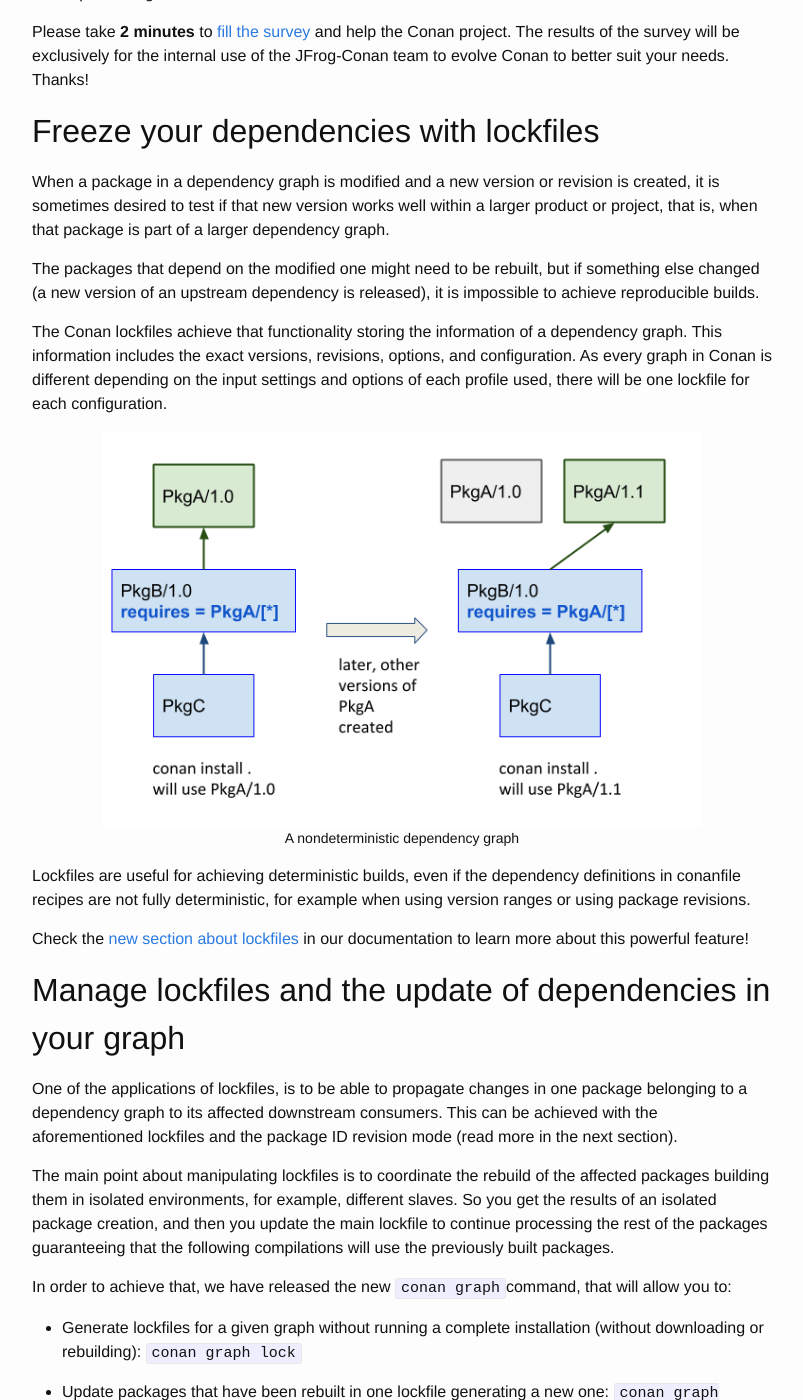
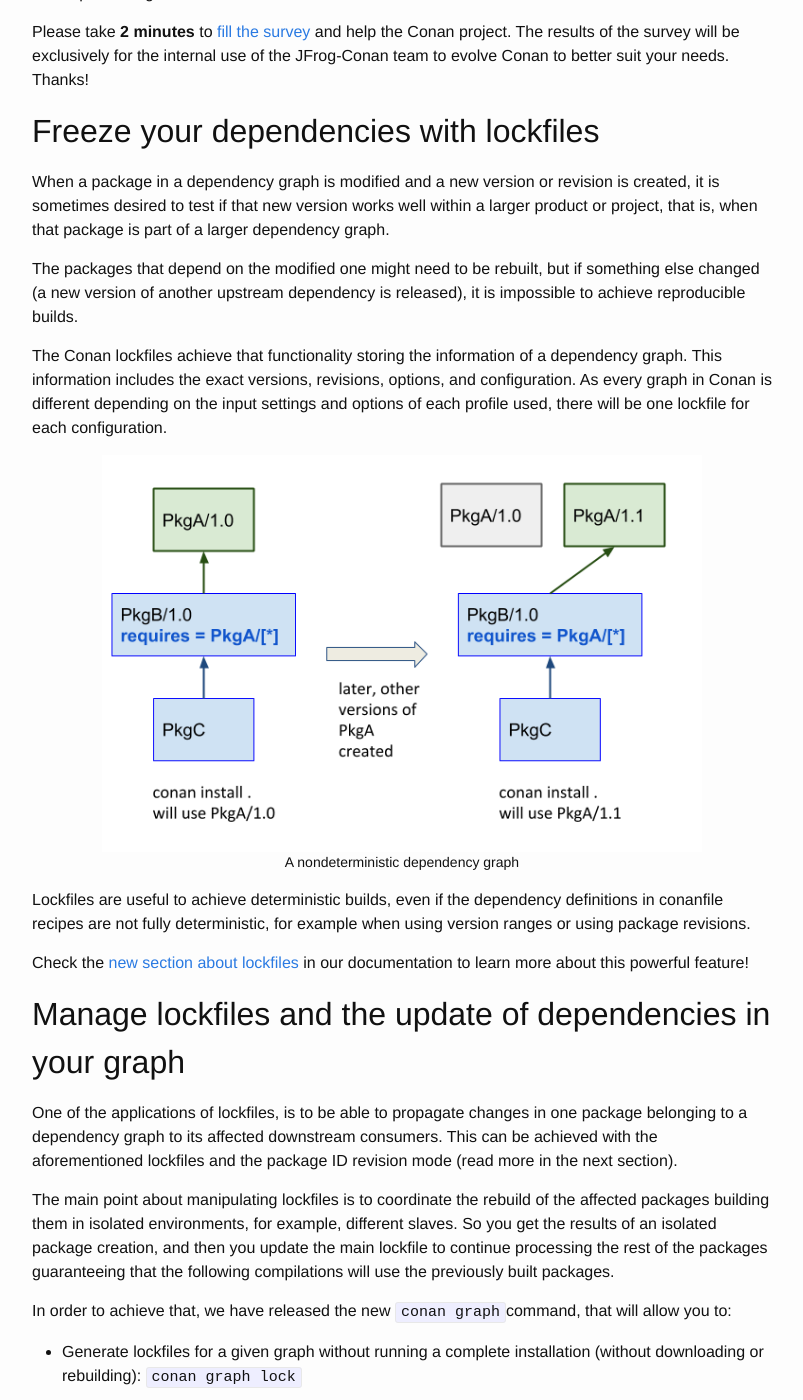
Before and after one commit to conan-io/conan-io.github.io, a Jekyll site: the page built from _posts/2019-07-15-New-conan-release-1-17.markdown, in a window 1280 px wide and 1400 px high, scrolled down 599 px. Shown: the whole window, without its empty margins (238-1041 px from the left). Built offline with Jekyll 4.4.1, drawn with Linux system fonts in a browser that asks for light colours; comment, search, counter and statistics services are not loaded.

Commit message:
final real

```diff
--- a/_posts/2019-07-15-New-conan-release-1-17.markdown
+++ b/_posts/2019-07-15-New-conan-release-1-17.markdown
@@ -5,7 +5,8 @@ title: "Conan 1.17: The Conan user survey, lockfiles, new graph commands, packag
 usability improvements"
 ---
 
-Great news in this 1.17 release! The new lockfile feature has arrived together with a new ``conan graph`` commands and package ID modes for recipe and package revisions. We are also running a user survey to gather some feedback. Let's check it out!
+Great news in this 1.17 release! The new lockfile feature has arrived together with a new ``conan graph`` commands and package ID modes for
+recipe and package revisions. We are also running a user survey to gather some feedback. Let's check it out!
 
 ## The Conan User Survey
 
@@ -22,7 +23,7 @@ survey will be exclusively for the internal use of the JFrog-Conan team to evolv
 When a package in a dependency graph is modified and a new version or revision is created, it is sometimes desired to test if that new
 version works well within a larger product or project, that is, when that package is part of a larger dependency graph.
 
-The packages that depend on the modified one might need to be rebuilt, but if something else changed (a new version of an upstream
+The packages that depend on the modified one might need to be rebuilt, but if something else changed (a new version of another upstream
 dependency is released), it is impossible to achieve reproducible builds.
 
 The Conan lockfiles achieve that functionality storing the information of a dependency graph. This information includes the exact versions,
@@ -36,8 +37,8 @@ there will be one lockfile for each configuration.
     </figure>
 </div>
 
-Lockfiles are useful for achieving deterministic builds, even if the dependency definitions in conanfile recipes are not fully
-deterministic, for example when using version ranges or using package revisions.
+Lockfiles are useful to achieve deterministic builds, even if the dependency definitions in conanfile recipes are not fully deterministic,
+for example when using version ranges or using package revisions.
 
 Check the [new section about lockfiles](https://docs.conan.io/en/latest/versioning/lockfiles.html) in our documentation to learn more about
 this powerful feature!
```
